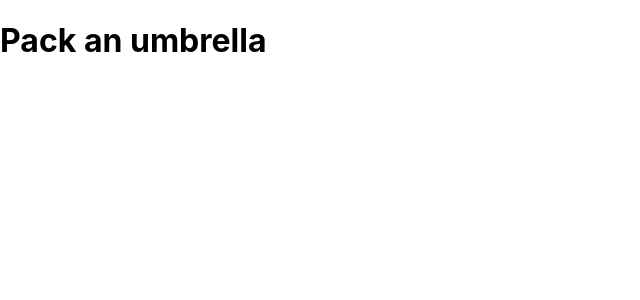
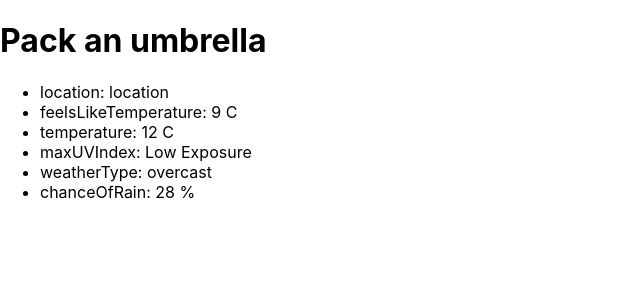
Before and after one commit to Pack-An-Umbrella/weather-app-frontend, a React (Create React App) app: page / in a window 1280 px wide. Shown: the top 300 px of the page, without its empty margins (0-640 px from the left). Built offline with nearby package versions, Linux system fonts and the light colour scheme.

Commit message:
add render for weather items

```diff
--- a/src/App.js
+++ b/src/App.js
@@ -1,12 +1,12 @@
 import React from 'react';
+import WeatherComponent from './components/WeatherComponent';
 // import logo from './logo.svg';
 // import './App.css';
 
 class App extends React.Component {
 
   state = {
-    weatherParameters: [
-        {
+    weatherParameters: {
             location: "location",
             feelsLikeTemperature: "9 C",
             temperature: "12 C",
@@ -15,9 +15,8 @@ class App extends React.Component {
             chanceOfRain: "28 %"
 
         }
-    ]
+
 }
-
 
 
 
@@ -26,6 +25,7 @@ render() {
   return (
     <div className="container">
     <h1>Pack an umbrella</h1>
+    <WeatherComponent allWeather={this.state.weatherParameters}/>
 
     </div>
   );
--- /dev/null
+++ b/src/components/WeatherComponent.js
@@ -0,0 +1,18 @@
+import React from 'react';
+import WeatherItem from './WeatherItem';
+
+class WeatherComponent extends React.Component {
+
+    render() {
+        return (<div>
+               <ul>
+               {
+                Object.entries(this.props.allWeather).map(([key, value]) => <WeatherItem weatherKey={key} weatherValue={value}/>)
+               }
+                </ul>
+            </div>
+        );
+    }
+  }
+
+  export default WeatherComponent;
--- /dev/null
+++ b/src/components/WeatherItem.js
@@ -0,0 +1,17 @@
+import React from 'react';
+
+
+class WeatherItem extends React.Component {
+
+    render() {
+        return (
+            <li>
+                {this.props.weatherKey}: {this.props.weatherValue}
+            </li>
+        )
+    }
+
+}
+
+
+export default WeatherItem;
```
